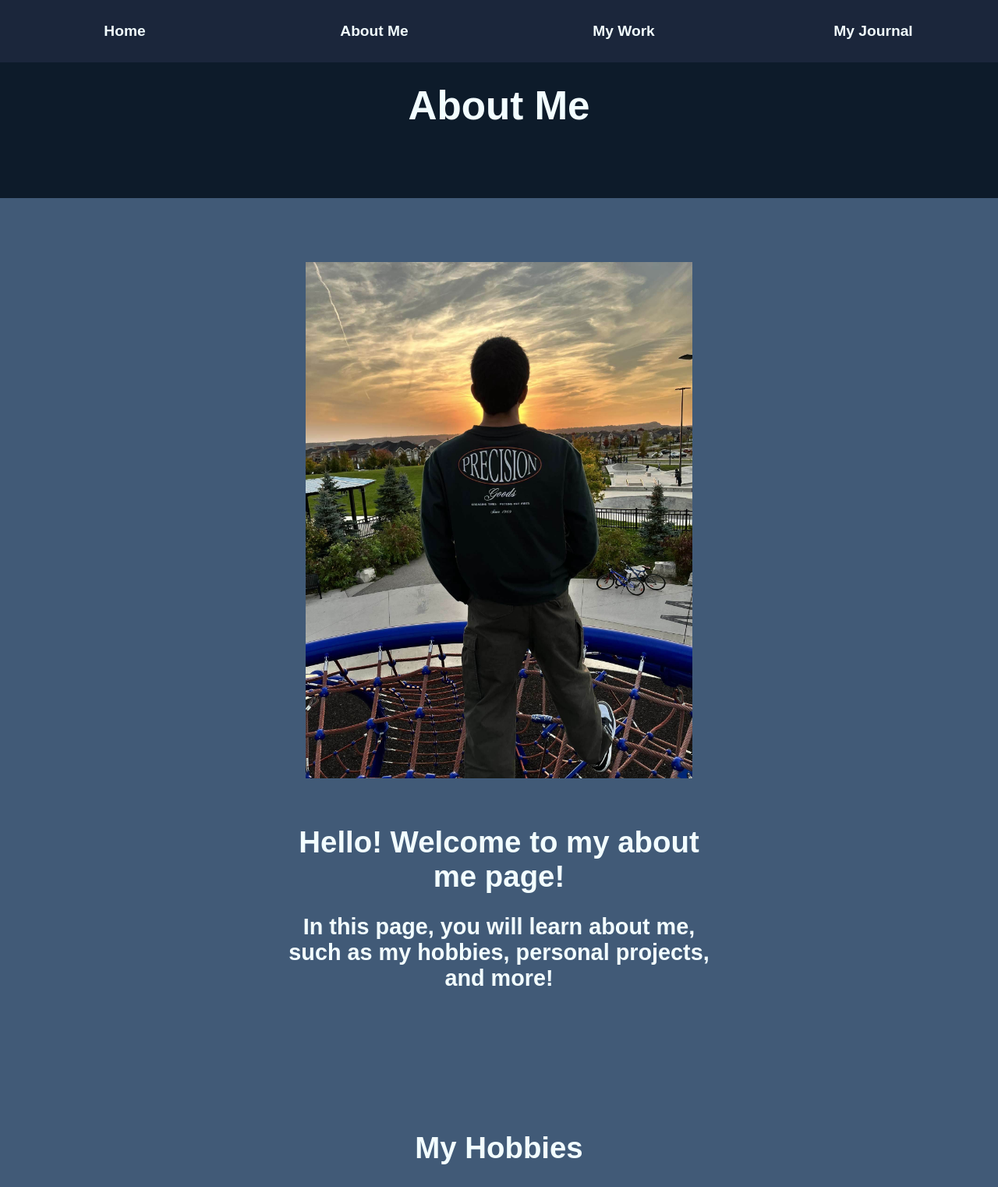
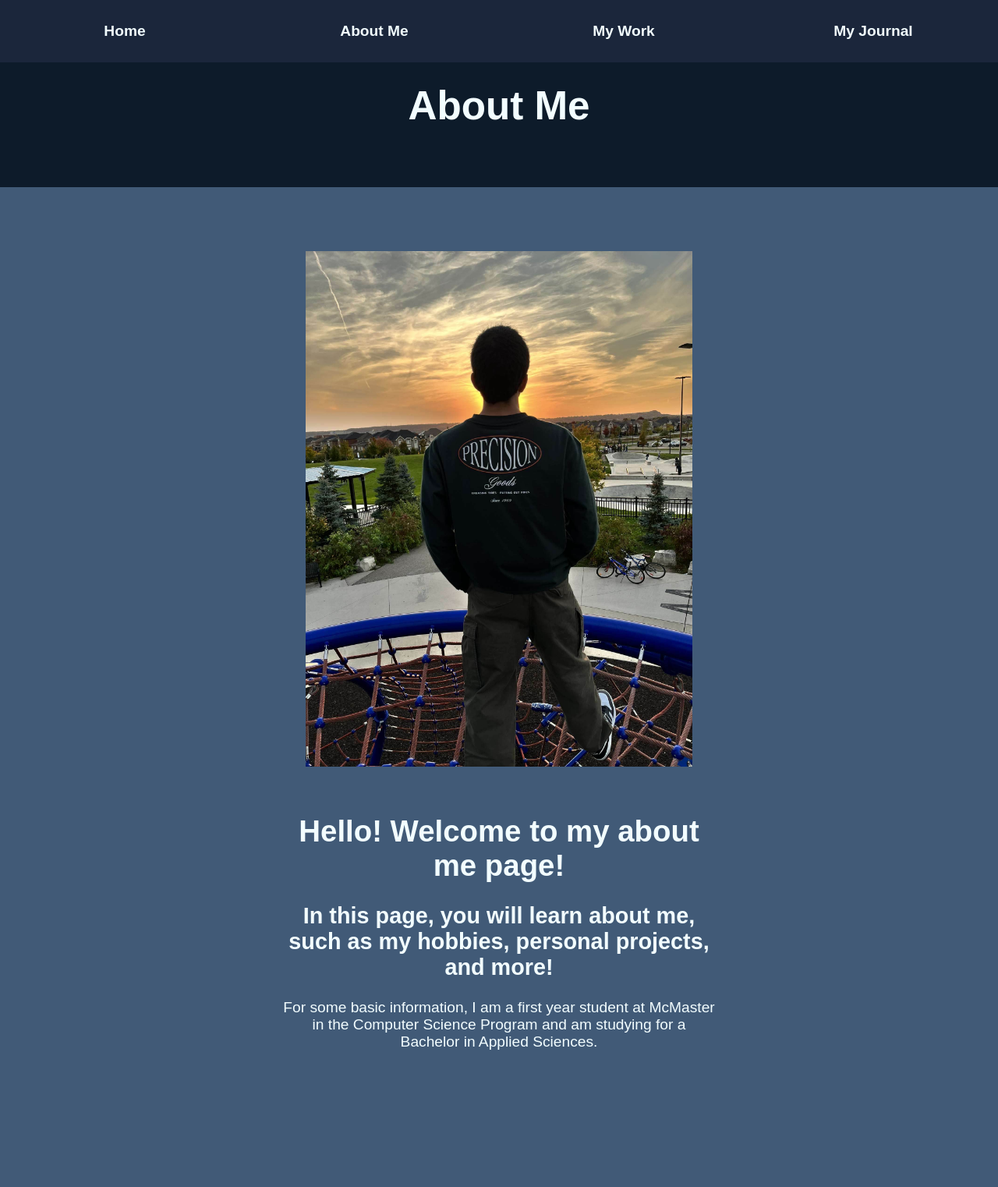
Before and after one commit to YusufTheDev/Porfolio-Website, a PHP site: page /about.html in a window 1280 px wide. Shown: the top 1522 px of the page at 78% size. Run offline with PHP 8.4, Linux system fonts and the light colour scheme.

Commit message:
about update

```diff
--- a/about.html
+++ b/about.html
@@ -36,6 +36,8 @@ This web page is to show information about me.
                     <div class="infotext">
                         <h1>Hello! Welcome to my about me page!</h1>
                         <h2>In this page, you will learn about me, such as my hobbies, personal projects, and more!</h2>
+                        <p>For some basic information, I am a first year student at McMaster in the Computer Science
+                            Program and am studying for a Bachelor in Applied Sciences.</p>
                     </div>
                 </div>
             </div>
--- a/css/style.css
+++ b/css/style.css
@@ -43,8 +43,9 @@ body {
 .header {
     background: #0D1B2A;
     min-height: 20%;
+    max-height:20%;
     padding-top: 2%;
-    padding-bottom: 7%;
+    padding-bottom: 2%;
     text-align: center;
     font-size: 2vw;
 
```
